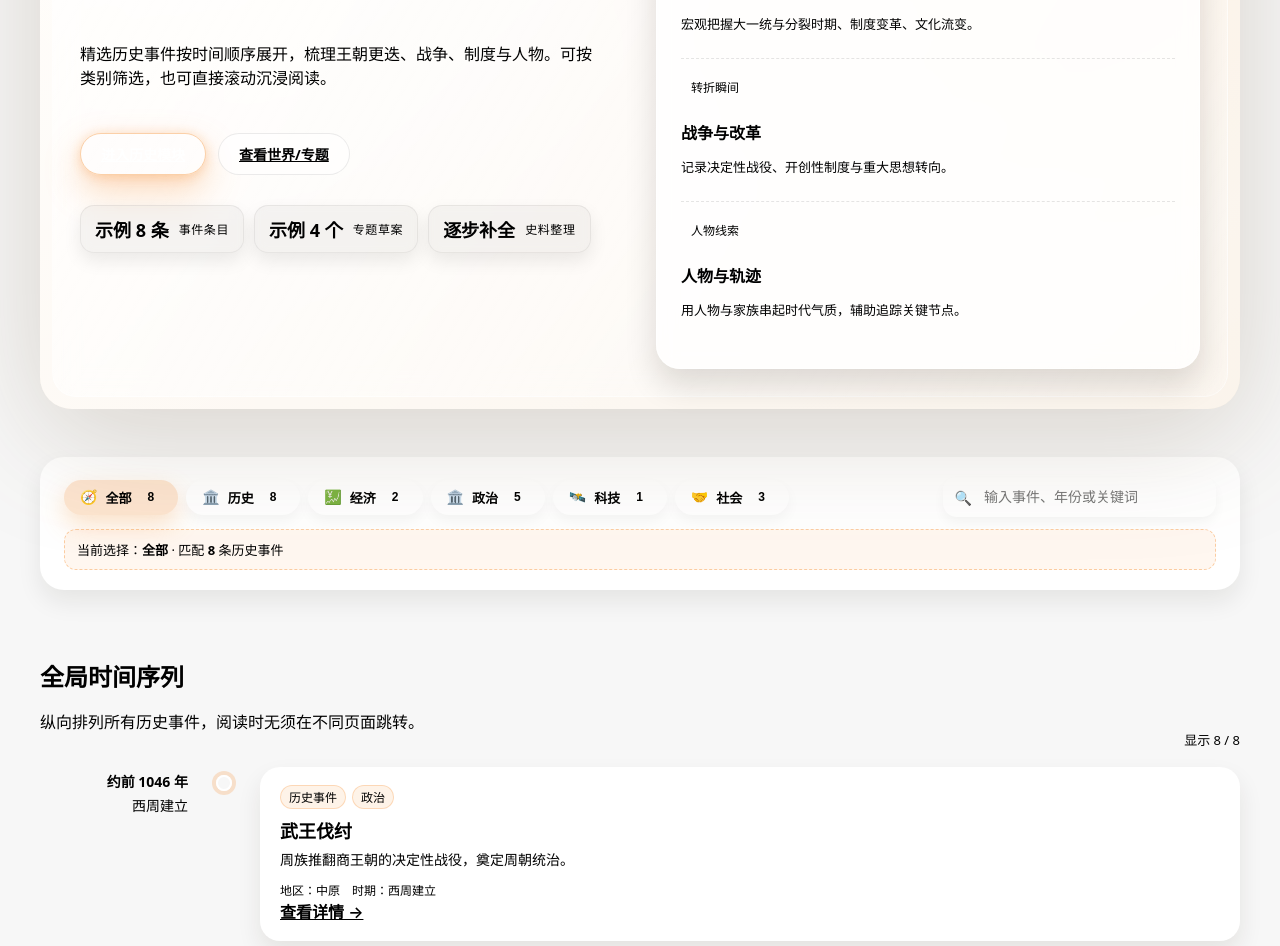
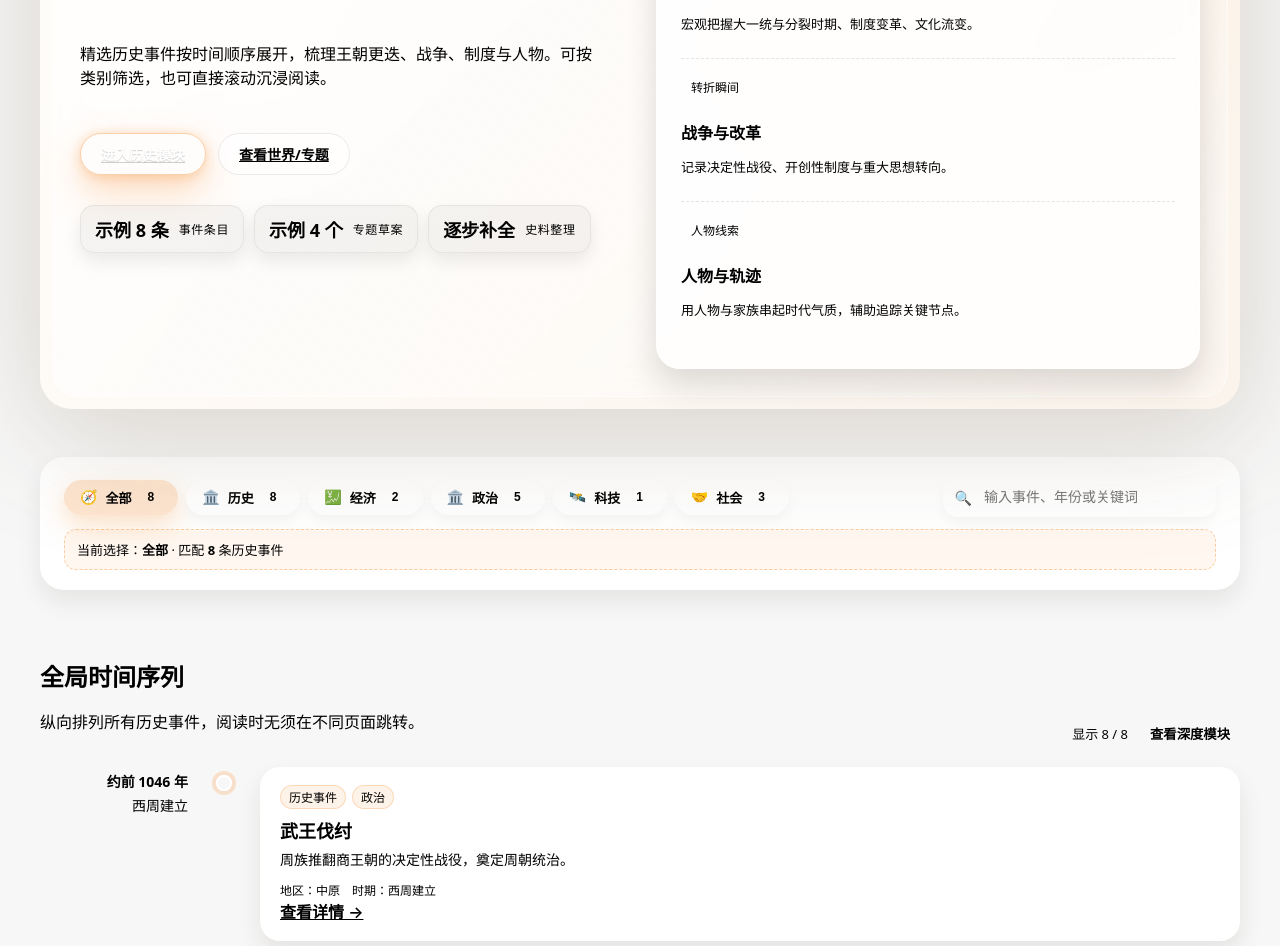
Before and after one commit to shixushi2025/shixushi-web, a Vue app: page / in a window 1280 px wide. Shown: the part 480-1426 px from the top of the page. Built offline with nearby package versions, Linux system fonts and the light colour scheme.

Commit message:
Add deep module shortcut from home timeline

```diff
--- a/src/pages/Home.vue
+++ b/src/pages/Home.vue
@@ -101,7 +101,10 @@
             <h2>全局时间序列</h2>
             <p>纵向排列所有历史事件，阅读时无须在不同页面跳转。</p>
           </div>
-          <span class="result-info">显示 {{ displayedEvents.length }} / {{ totalEvents }}</span>
+          <div class="section-actions">
+            <span class="result-info">显示 {{ displayedEvents.length }} / {{ totalEvents }}</span>
+            <button type="button" class="text-link" @click="scrollToModules">查看深度模块</button>
+          </div>
         </div>
         <EventTimeline :events="displayedEvents" />
         <button v-if="showMore" class="load-more" @click="loadMore">加载更多</button>
@@ -127,7 +130,7 @@
       </aside>
     </section>
 
-    <section class="section modules-panel">
+    <section ref="modulesPanelRef" class="section modules-panel">
       <div class="section-head">
         <div>
           <h2>深度模块</h2>
@@ -164,7 +167,7 @@
 
 <script setup lang="ts">
 import { RouterLink } from 'vue-router';
-import { computed, ref, watch } from 'vue';
+import { computed, onMounted, ref, watch } from 'vue';
 import EventTimeline from '@/components/common/EventTimeline.vue';
 import type { Event } from '@/types/history';
 import { events } from '@/data/events';
@@ -290,10 +293,19 @@ const getPillStyle = (key: string) => ({
   borderColor: `${getFocusMeta(key).accent}40`,
 });
 
+const PREFERENCE_KEY = 'home-preferences';
+
+type HomePreferencePayload = {
+  layoutVariant?: HomeLayoutKey;
+  selectedCategory?: string;
+  keyword?: string;
+};
+
 const layoutVariant = ref(defaultLayoutKey);
 const selectedCategory = ref('all');
 const keyword = ref('');
 const limit = ref(25);
+const modulesPanelRef = ref<HTMLElement | null>(null);
 
 const fallbackLayout: HomeLayoutOption = homeLayoutOptions[0]!;
 const currentLayout = computed<HomeLayoutOption>(
@@ -346,12 +358,62 @@ const loadMore = () => {
   limit.value += 25;
 };
 
+const scrollToModules = () => {
+  modulesPanelRef.value?.scrollIntoView({ behavior: 'smooth', block: 'start' });
+};
+
 watch(selectedCategory, () => {
   limit.value = 25;
 });
 
 watch(keyword, () => {
   limit.value = 25;
+});
+
+const persistPreferences = () => {
+  if (typeof window === 'undefined') return;
+
+  const payload: HomePreferencePayload = {
+    layoutVariant: layoutVariant.value,
+    selectedCategory: selectedCategory.value,
+    keyword: keyword.value,
+  };
+
+  window.localStorage.setItem(PREFERENCE_KEY, JSON.stringify(payload));
+};
+
+const restorePreferences = () => {
+  if (typeof window === 'undefined') return;
+
+  try {
+    const stored = window.localStorage.getItem(PREFERENCE_KEY);
+    if (!stored) return;
+
+    const parsed = JSON.parse(stored) as HomePreferencePayload;
+
+    if (
+      parsed.layoutVariant &&
+      homeLayoutOptions.some(option => option.key === parsed.layoutVariant)
+    ) {
+      layoutVariant.value = parsed.layoutVariant;
+    }
+
+    if (parsed.selectedCategory && categoryOptions.some(opt => opt.key === parsed.selectedCategory)) {
+      selectedCategory.value = parsed.selectedCategory;
+    }
+
+    if (typeof parsed.keyword === 'string') {
+      keyword.value = parsed.keyword;
+    }
+  } catch (error) {
+    console.warn('未能恢复首页偏好设置', error);
+  }
+};
+
+watch([layoutVariant, selectedCategory, keyword], persistPreferences);
+
+onMounted(() => {
+  restorePreferences();
 });
 </script>
 
@@ -517,10 +579,17 @@ watch(keyword, () => {
   font-weight: 600;
 }
 .btn.primary {
-  background: var(--brand);
+  background: linear-gradient(135deg, var(--brand), var(--brand-dark));
   border-color: rgba(247, 153, 68, 0.45);
   color: #fff;
+  text-shadow: 0 1px 1px rgba(0, 0, 0, 0.18);
   box-shadow: 0 15px 35px rgba(247, 153, 68, 0.35), 0 2px 12px rgba(247, 153, 68, 0.35);
+}
+
+.btn.primary:hover,
+.btn.primary:focus-visible {
+  color: #fff;
+  background: linear-gradient(135deg, var(--brand-dark), var(--brand));
 }
 .btn.ghost {
   background: rgba(255, 255, 255, 0.6);
@@ -825,12 +894,31 @@ watch(keyword, () => {
   align-items: flex-end;
   gap: 16px;
 }
+.section-actions {
+  display: flex;
+  align-items: center;
+  gap: 12px;
+}
 .section-head h2 {
   margin-bottom: 4px;
 }
 .result-info {
   font-size: 13px;
   color: var(--text-muted);
+}
+.text-link {
+  border: none;
+  background: transparent;
+  color: var(--brand);
+  font-weight: 700;
+  cursor: pointer;
+  padding: 6px 10px;
+  border-radius: 999px;
+  transition: background 0.2s ease, color 0.2s ease;
+}
+.text-link:hover {
+  background: rgba(48, 111, 255, 0.08);
+  color: var(--brand-strong, #1a4ed8);
 }
 .load-more {
   align-self: center;
```
Also changed, not shown: 1 other file (tests, documents, lock files or other folders).
